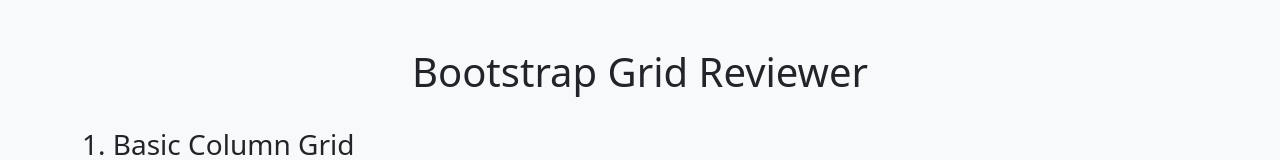
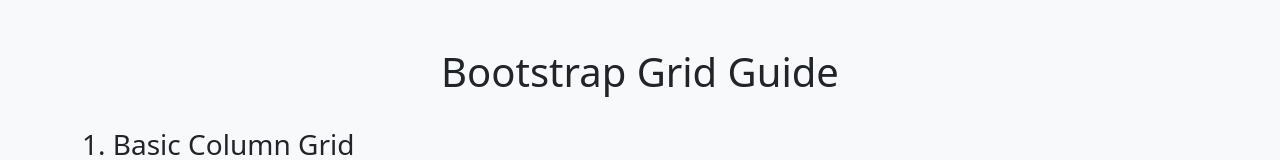
Before and after one commit to mtrsvn/Bootstrap-Guide, a website: page index.html in a window 1280 px wide. Shown: the top 160 px of the page. Drawn offline with nearby package versions, Linux system fonts and the light colour scheme.

Commit message:
Grid Guide

```diff
--- a/index.html
+++ b/index.html
@@ -3,7 +3,7 @@
 <head>
     <meta charset="UTF-8">
     <meta name="viewport" content="width=device-width, initial-scale=1.0">
-    <title>Document</title>
+    <title>Grid</title>
     <link rel="stylesheet" href="node_modules/bootstrap/dist/css/bootstrap.css">
 </head>
 <style>
@@ -33,7 +33,7 @@
 </head>
 <body>
 <div class="container py-5">
-  <h1 class="text-center mb-4">Bootstrap Grid Reviewer</h1>
+  <h1 class="text-center mb-4">Bootstrap Grid Guide</h1>
 
   <!-- 1. Basic Grid -->
   <section class="example-box">
```
